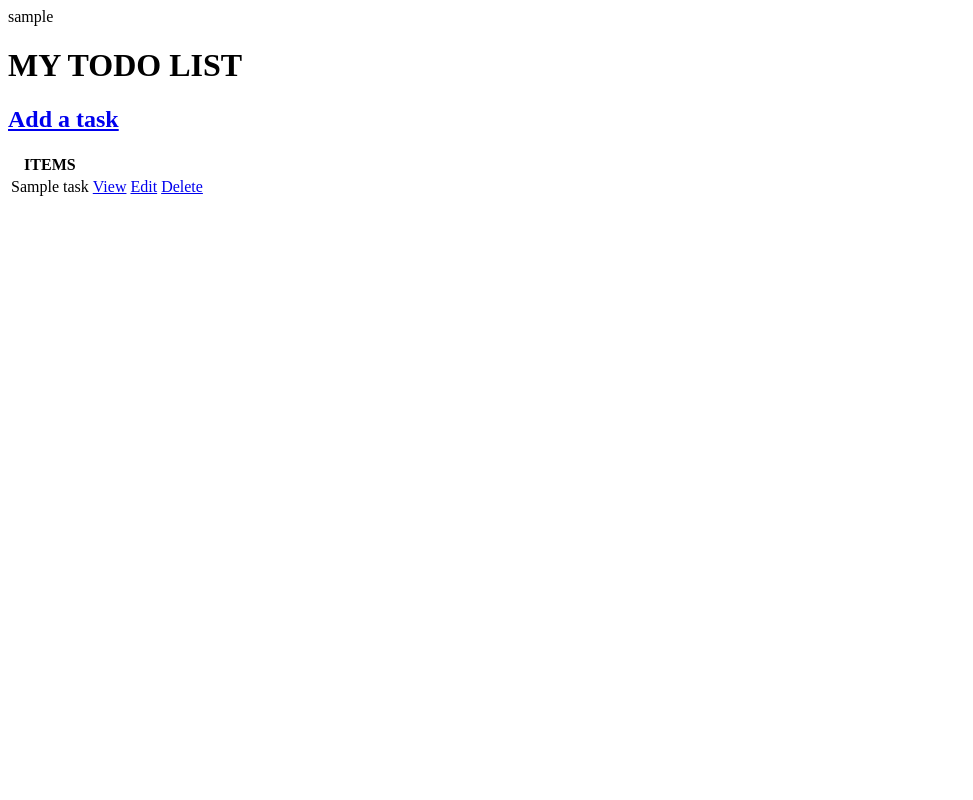
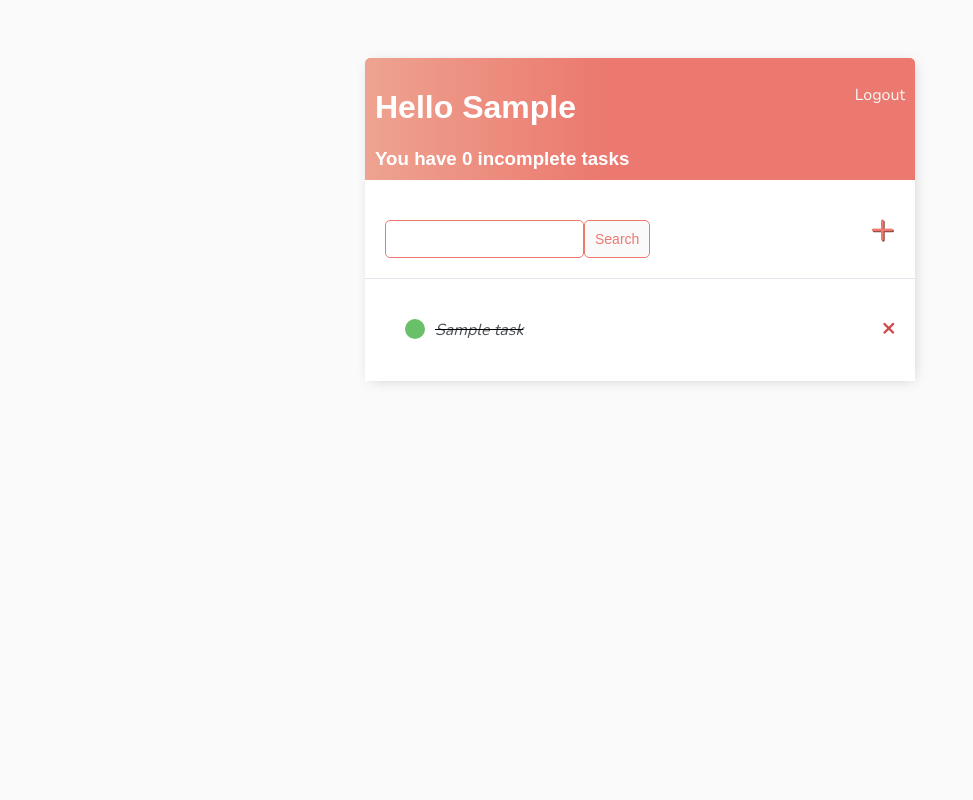
Before and after one commit to samimahlaka/todo-app-django, a Django app: page / in a window 1280 px wide. Shown: the whole page, without its empty margins (0-973 px from the left). Run offline with Django 4.2, Linux system fonts and the light colour scheme; a user stored in the database is signed in; tables that the repository leaves empty hold one stand-in row (values such as "Sample post").

Commit message:
added styles to the application

```diff
--- /dev/null
+++ b/base/templates/base/main.html
@@ -0,0 +1,136 @@
+<!DOCTYPE html>
+<html lang="en">
+<head>
+    <meta charset="UTF-8">
+    <meta http-equiv="X-UA-Compatible" content="IE=edge">
+    <meta name="viewport" content="width=device-width, initial-scale=1.0">
+    <title>To Do Items</title>
+    <link rel="preconnect" href="https://fonts.googleapis.com">
+    <link rel="preconnect" href="https://fonts.gstatic.com" crossorigin>
+    <link href="https://fonts.googleapis.com/css2?family=Nunito:wght@200&display=swap" rel="stylesheet">
+    <style>
+        body {
+            background-color: #FAFAFA;
+            font-family: 'Nunito', sans-serif;
+            padding-top: 50PX;
+            }
+        .container {
+            max-width: 550px;
+            margin: auto;
+            background-color:#fff;
+            -webkit-box-shadow: 2px 2px 13px -4px rgba(0, 0, 0, 0.21);
+            box-shadow: 2px 2px 13px -4px rgba(0, 0, 0, 0.21);
+            }
+
+        h1,h2,h3, h4,h5,h6 {
+            font-family: 'Railway', sans-serif;
+        }
+        .header-bar {
+            display: flex;
+            justify-content: space-between;
+            color: #fff;
+            padding: 10px;
+            border-radius: 5px 5px 0 0;
+            background: linear-gradient(90deg, #EEA390 0%, #EB796F 43%, #EB796F 100%);
+        }
+        .header-bar a {
+            color: rgb(247, 247, 247);
+            text-decoration: none;
+        }
+        .task-wrapper {
+            display: flex;
+            align-items: center;
+            justify-content: space-between;
+            background-color: #fff;
+            border-top: 1px solid #dfe4ea;
+            /* overflow: hidden; */
+            padding: 20px;
+        }
+        .task-title {
+            display: flex;
+            padding: 20px;
+        }
+        .task-title a {
+            text-decoration: none;
+            color: #4b5156;
+            margin-left: 10px;
+        }
+        .task-complete-icon {
+            height: 20px;
+            width: 20px;
+            background-color: rgb(105, 192, 105);
+            border-radius: 50%;
+        }
+
+        .task-incomplete-icon {
+            height: 20px;
+            width: 20px;
+            background-color: rgb(218, 218, 218);
+            border-radius: 50%;
+        }
+        .delete-link {
+            text-decoration: none;
+            font-weight: 900;
+            color: #cf4949;
+            font-size: 22px;
+            line-height: 0;
+            padding: 20px 0px;
+        }
+        #add-link {
+            color: #EB796F;
+            text-decoration: none;
+            font-size: 42px;
+            text-shadow: 1px 1px #81413b;
+        }
+        #search-add-wrapper {
+            display: flex;
+            justify-content: space-between;
+            align-items: center;
+            padding: 20px;
+        }
+        input[type=text],
+        input[type=password],
+        textarea {
+            border: 1px solid #EB796F;
+            border-radius: 5px;
+            padding: 10px;
+            width: 90%;
+        }
+
+        label {
+            padding-top: 10px !important;
+            display: block;
+        }
+
+        ::placeholder {
+            font-weight: 300;
+            opacity: 0.5;
+        }
+
+        .button {
+            border: 1px solid #EB796F;
+            background-color: #FAFAFA;
+            color: #EB796F;
+            padding: 10px;
+            font-size: 14px;
+            border-radius: 5px;
+            cursor: pointer;
+            text-decoration: none;
+        }
+        .card-body{
+            padding: 20px;
+        }
+
+
+    </style>
+</head>
+<body>
+
+    <div class = 'container'>
+        {% block content %}
+
+        {% endblock content %}
+
+    </div>
+</body>
+</html>
--- a/base/templates/base/task.html
+++ b/base/templates/base/task.html
@@ -1 +1,2 @@
+
 <h1> Task: {{task}}  </h1>
--- a/base/templates/base/task_list.html
+++ b/base/templates/base/task_list.html
@@ -1,32 +1,60 @@
-<th>
+
+{% extends 'base/main.html' %}
+
+{% block content%}
+
+    <div class="header-bar">
+        <div>
+            <h1>Hello {{request.user | title}}</h1>
+            <h3 style = "margin:0" >You have {{count}} incomplete task{{ count|pluralize:"s" }} </h3>
+        </div>
+
+
     {% if request.user.is_authenticated %}
-        {{request.user}}
+    <p><a href="{%url 'logout'%}">Logout</a></p>
 
     {% else%}
-        <a href="{%url 'login' %}">Login</a>
+        <p><a href="{%url 'login' %}">Login</a> </p>
     {% endif %}
-</th>
+
+    </div>
+
+    <div id = 'search-add-wrapper'>
+        <form action="", method = 'GET', style = 'margin-top: 20px;display: flex;'>
+            <input type="text" name="search-area" value = "{{search_input}}" />
+            <input class='button' type="submit" value = 'Search'/>
+        </form>
+        <a id="add-link" href="{% url 'task-create' %}"> &#x2b; </a>
+
+    </div>
+
+    <div id="tasklist" class="task-items-wrapper">
+        {% for task in tasks %}
+        <div class="task-wrapper" data-position="{{task.pk}}">
+            <div class="task-title">
+                {% if task.complete %}
+                <div class="task-complete-icon"></div>
+                <i><s><a href="{% url 'task-update' task.id %}">{{task}}</a></s></i> {% else %}
+                <div class="task-incomplete-icon"></div>
+                <a href="{% url 'task-update' task.id %}">{{task}}</a> {% endif %}
+            </div>
+            <div class="task-controls">
+                <a class="delete-link" href="{% url 'task-delete' task.id %}">&#215;</a>
+
+            </div>
+        </div>
+
+        {% empty %}
+        <div style="text-align: left; padding-bottom: 10px; padding-left: 30px; line-height: 0.4em; color: brown; ">
+
+            <h3>No task in the list.</h3>
+
+
+            <!-- <h3>Create a <a style="text-decoration: none; color: #e53935;" href="{% url 'task-create' %}">New task</a> ! </h3> -->
+        </div>
+        {% endfor %}
+    </div>
 
 
 
-<h1> MY TODO LIST </h1>
-<h2> <a href="{% url 'task-create' %}"> Add a task </a> </h2>
-<table>
-    <tr>
-        <th>
-            ITEMS
-        </th>
-        <th> </th>
-    </tr>
-    {%for task in tasks%}
-    <tr>
-        <td>  {{task.title}} </td>
-        <td> <a href="{%url 'task' task.id %}"> View</a></td>
-        <td> <a href="{%url 'task-update' task.id %}"> Edit </a></td>
-        <td> <a href="{%url 'task-delete' task.id %}"> Delete </a></td>
-
-    </tr>
-    {%empty%}
-        <h3>No items in the list</h3>
-    {%endfor%}
-</table>
+{% endblock content %}
--- a/base/urls.py
+++ b/base/urls.py
@@ -1,9 +1,12 @@
 
 from django.urls import path
-from .views import TaskList , TaskDetail, TaskCreate, TaskUpdate, TaskDelete , CustomLoginView
+from .views import TaskList , TaskDetail, TaskCreate, TaskUpdate, TaskDelete , CustomLoginView, Register
+from django.contrib.auth.views import LogoutView
 
 urlpatterns = [
     path('login/',CustomLoginView.as_view(), name= 'login'),
+    path('register/', Register.as_view(), name='register'),
+    path('logout/', LogoutView.as_view(next_page = 'login'), name='logout'),
     path ('', TaskList.as_view(), name='tasks'),
     path('task/<int:pk>/', TaskDetail.as_view(), name='task'),
     path('task-create/', TaskCreate.as_view(), name='task-create'),
--- a/base/views.py
+++ b/base/views.py
@@ -1,11 +1,13 @@
-from django.shortcuts import render
+from django.shortcuts import render, redirect
 from django.views.generic.list import ListView
 from django.views.generic.detail import DetailView
-from django.views.generic.edit import CreateView , UpdateView, DeleteView
-from django.contrib.auth.views import LoginView , LogoutView
+from django.views.generic.edit import CreateView , UpdateView, DeleteView, FormView
+from django.contrib.auth.views import LoginView
 from django.urls import reverse_lazy
 from .models import Task
 from django.contrib.auth.mixins import LoginRequiredMixin
+from django.contrib.auth.forms import UserCreationForm
+from django.contrib.auth import login
 
 # Create your views here.
 
@@ -17,10 +19,20 @@ class CustomLoginView(LoginView):
        return reverse_lazy('tasks');
     template_name = 'base/login.html'
 
-class CustomLogoutView(LogoutView):
-    template_name = 'base/logout.html';
-    def get_success_url(self):
-        return reverse_lazy('')
+class Register(FormView):
+    form_class = UserCreationForm;
+    template_name = 'base/register.html';
+    redirect_authenticated_user = True;
+    success_url= reverse_lazy('login');
+
+    def form_valid(self, form):
+        user = form.save();
+        return super(Register,self).form_valid(form)
+
+    def get(self, *args, **kwargs):
+        if self.request.user.is_authenticated:
+            return redirect('tasks')
+        return super(Register, self).get(*args, **kwargs)
 
 
 class TaskList(LoginRequiredMixin,ListView):
@@ -31,6 +43,14 @@ class TaskList(LoginRequiredMixin,ListView):
         context = super().get_context_data(**kwargs)
         context['tasks'] = context['tasks'].filter(user = self.request.user)
         context['count'] = context['tasks'].filter(complete=False).count()
+        search_input = self.request.GET.get('search-area') or '';
+        if search_input :
+            context['tasks']= context['tasks'].filter(title__startswith = search_input)
+
+        else:
+            context['search_input']=  search_input
+
+
         return context
 
 class TaskDetail(LoginRequiredMixin,DetailView):
@@ -38,16 +58,23 @@ class TaskDetail(LoginRequiredMixin,DetailView):
     context_object_name = 'task'
     template_name = 'base/task.html'
 
+
 class TaskCreate(LoginRequiredMixin,CreateView):
     model = Task;
     fields = '__all__';
-    #success_url = reverse_lazy('tasks');
     success_url = reverse_lazy('tasks')
+    fields = ['title', 'description','complete' ]
+
+    def form_valid(self, form):
+        form.instance.user = self.request.user
+        return super(TaskCreate,self).form_valid(form)
+
 
 class TaskUpdate(LoginRequiredMixin,UpdateView):
     model = Task;
     fields = '__all__';
     success_url = reverse_lazy('tasks');
+    fields = ['title', 'description','complete' ]
 
 class TaskDelete(LoginRequiredMixin,DeleteView):
     model = Task;
```
Also changed, not shown: base/static/base/main.css (added, +17 -0 lines), base/templates/base/login.html (+14 -8 lines), base/templates/base/register.html (added, +25 -0 lines), base/templates/base/task_confirm_delete.html (+18 -6 lines), base/templates/base/task_form.html (+11 -3 lines).
